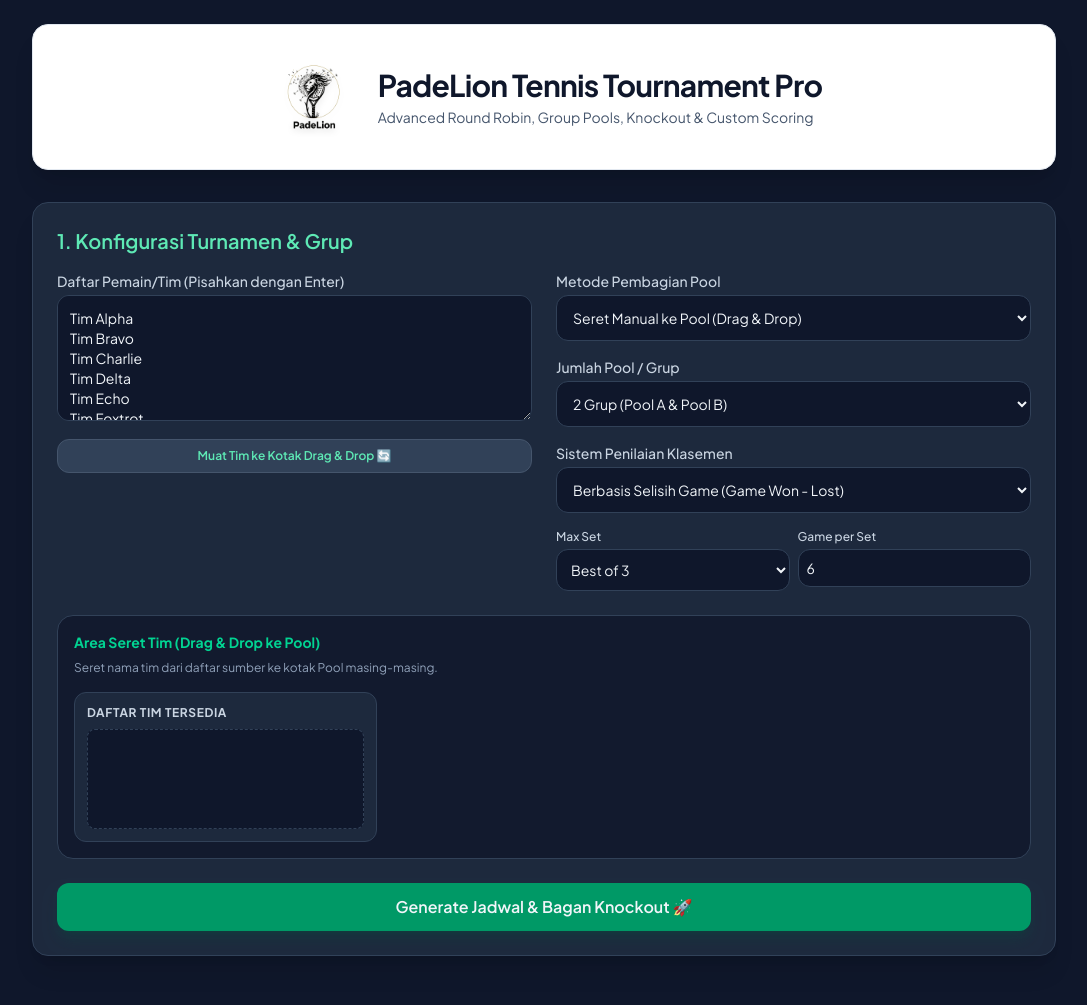
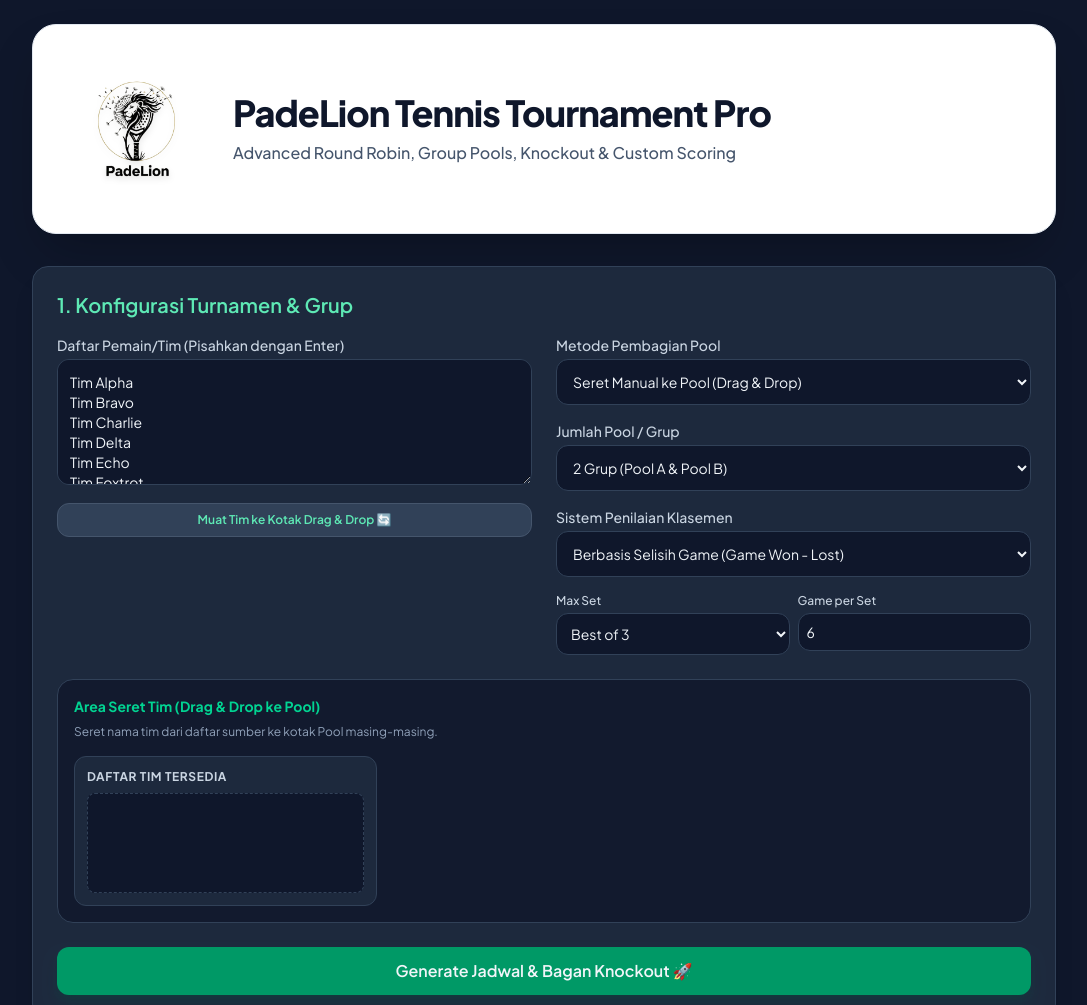
Before and after one commit to jackseparow/tennis, a plain HTML site: page index.html in a window 1280 px wide. Shown: the top 1005 px of the page, without its empty margins (96-1183 px from the left). Drawn offline with nearby package versions, Linux system fonts and the light colour scheme.

Commit message:
Update index.html

```diff
--- a/index.html
+++ b/index.html
@@ -7,7 +7,7 @@
     <script src="https://cdn.jsdelivr.net/npm/@tailwindcss/browser@4"></script>
     <!-- SortableJS untuk Drag and Drop yang mulus -->
     <script src="https://cdnjs.cloudflare.com/ajax/libs/Sortable/1.15.0/Sortable.min.js"></script>
-    <link href="https://fonts.googleapis.com/css2?family=Plus+Jakarta+Sans:wght@400;500;600;700&display=swap" rel="stylesheet">
+    <link href="https://fonts.googleapis.com/css2?family=Plus+Jakarta+Sans:wght@400;500;600;700;800&display=swap" rel="stylesheet">
     <style>
         body { font-family: 'Plus Jakarta Sans', sans-serif; }
     </style>
@@ -15,12 +15,12 @@
 <body class="bg-slate-900 text-slate-100 min-h-screen p-4 sm:p-6">
 
     <div class="max-w-5xl mx-auto">
-        <!-- Header / Banner Putih khusus untuk Logo PadeLion -->
-        <header class="flex items-center justify-center space-x-4 mb-8 bg-white p-6 rounded-2xl border border-slate-200 shadow-xl">
-            <img src="logo padelion.png" alt="Logo PadeLion" class="h-20 sm:h-24 w-auto object-contain drop-shadow-md" onerror="this.style.display='none'">
-            <div class="text-left">
-                <h1 class="text-2xl sm:text-3xl font-extrabold tracking-tight text-slate-900">PadeLion Tennis Tournament Pro</h1>
-                <p class="text-slate-600 text-xs sm:text-sm mt-1">Advanced Round Robin, Group Pools, Knockout & Custom Scoring</p>
+        <!-- Header / Banner Putih (Logo & Teks Diperbesar) -->
+        <header class="flex flex-col sm:flex-row items-center justify-center sm:justify-start space-y-4 sm:space-y-0 sm:space-x-6 mb-8 bg-white p-6 sm:p-8 rounded-3xl border border-slate-200 shadow-2xl text-center sm:text-left">
+            <img src="logo padelion.png" alt="Logo PadeLion" class="h-28 sm:h-36 w-auto object-contain drop-shadow-md" onerror="this.style.display='none'">
+            <div>
+                <h1 class="text-3xl sm:text-4xl font-extrabold tracking-tight text-slate-900">PadeLion Tennis Tournament Pro</h1>
+                <p class="text-slate-600 text-sm sm:text-base font-medium mt-2">Advanced Round Robin, Group Pools, Knockout & Custom Scoring</p>
             </div>
         </header>
 
@@ -110,7 +110,4 @@ Tim Foxtrot</textarea>
 
             <!-- Tab Navigation -->
             <div class="flex flex-wrap gap-2 border-b border-slate-700 pb-2">
-                <button onclick="switchTab('matches')" id="btn-tab-matches" class="px-4 py-2 rounded-lg font-semibold text-sm bg-emerald-600 text-white transition">Jadwal Pertandingan</button>
-                <button onclick="switchTab('standings')" id="btn-tab-standings" class="px-4 py-2 rounded-lg font-semibold text-sm bg-slate-800 text-slate-400 hover:bg-slate-700 transition">Klasemen Grup</button>
-                <button onclick="switchTab('knockout')" id="btn-tab-knockout" class="px-4 py-2 rounded-lg font-semibold text-sm bg-slate-800 text-slate-400 hover:bg-slate-700 transition">Bagan Knockout (Semifinal/Final)</button>
-                <button onclick="resetTournament()" class="ml-auto px-4 py-2 rounded-lg font-semibold text-sm bg-rose-900/40 text-rose-300 hover:bg-rose-900/60 transition">Reset Turnamen</button>
+                <button onclick="switchTab('matches')" id="btn-tab-matches" class="px-4 py-2 rounded-lg font-semibold text-sm bg-emerald-600 text-white transition">J
```
